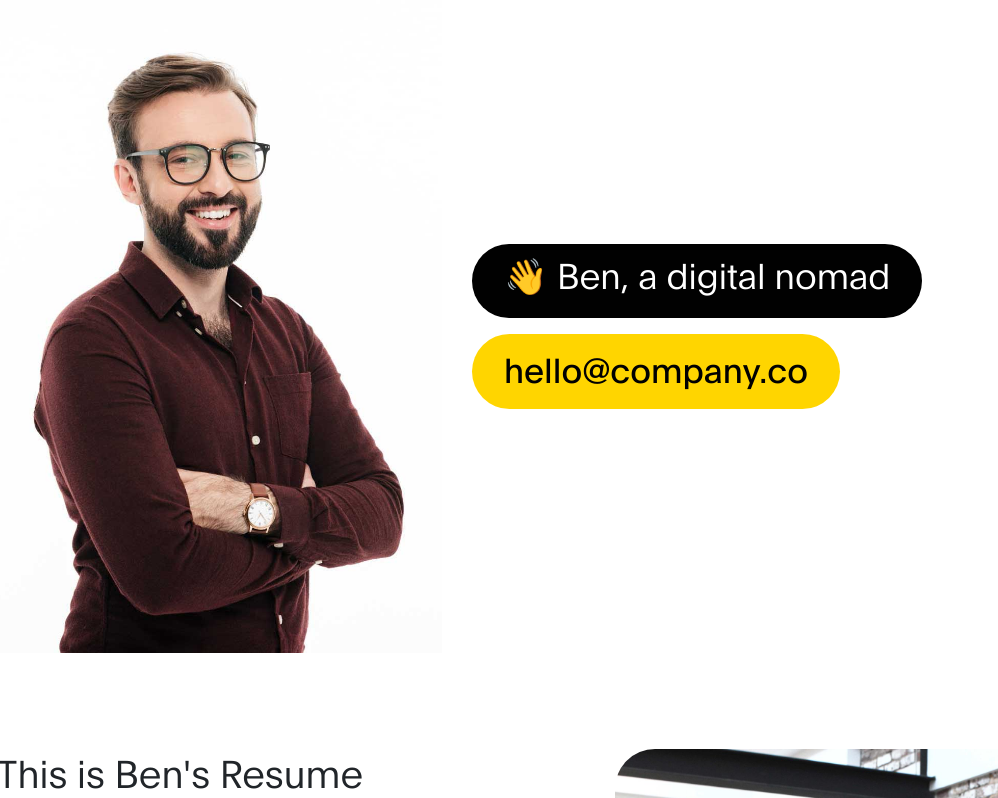
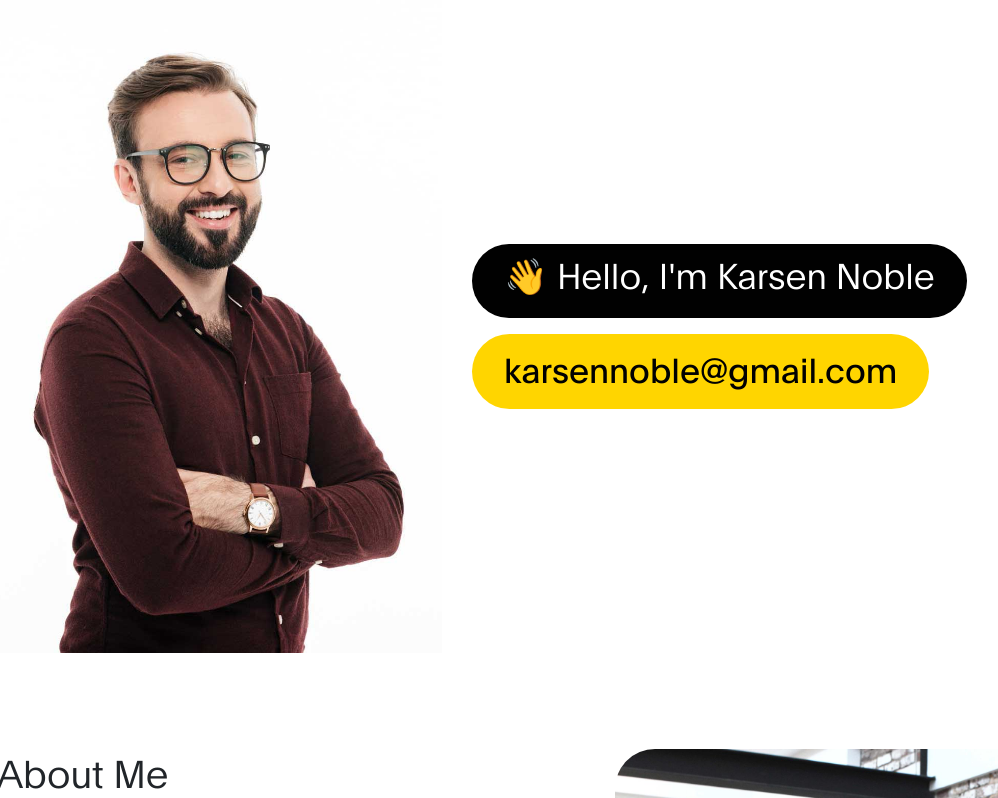
Before and after one commit to karsen4/portfoliofinal, a plain HTML site: page index.html in a window 1280 px wide. Shown: the top 798 px of the page, without its empty margins (88-1086 px from the left). Drawn offline with Linux system fonts and the light colour scheme.

Commit message:
changed stuff

```diff
--- a/index.html
+++ b/index.html
@@ -79,10 +79,10 @@ https://www.tooplate.com/view/2120-ben-resume
                    <div class="d-flex flex-column justify-content-center align-items-center col-lg-7 col-md-7 col-12">
                         <div class="hero-text">
 
-                            <h1 class="hero-title">👋 Ben, a digital nomad</h1>
+                            <h1 class="hero-title">👋 Hello, I'm Karsen Noble</h1>
 
                             <a href="#" class="email-link">
-                                hello@company.co
+                                karsennoble@gmail.com
                             </a>
 
                         </div>
@@ -98,7 +98,7 @@ https://www.tooplate.com/view/2120-ben-resume
             <div class="row">
 
                 <div class="col-lg-6 col-md-6 col-12">
-                    <h3 class="mb-4">This is Ben's Resume</h3>
+                    <h3 class="mb-4">About Me</h3>
 
                     <p>Ben Resume HTML Template is brought to you by <a rel="nofollow" href="https://www.tooplate.com" target="_parent">Tooplate website</a>. You can feel free to edit and use this page for your small site. You are allowed to use this HTML template for any kind of purpose.</p>
 
```
